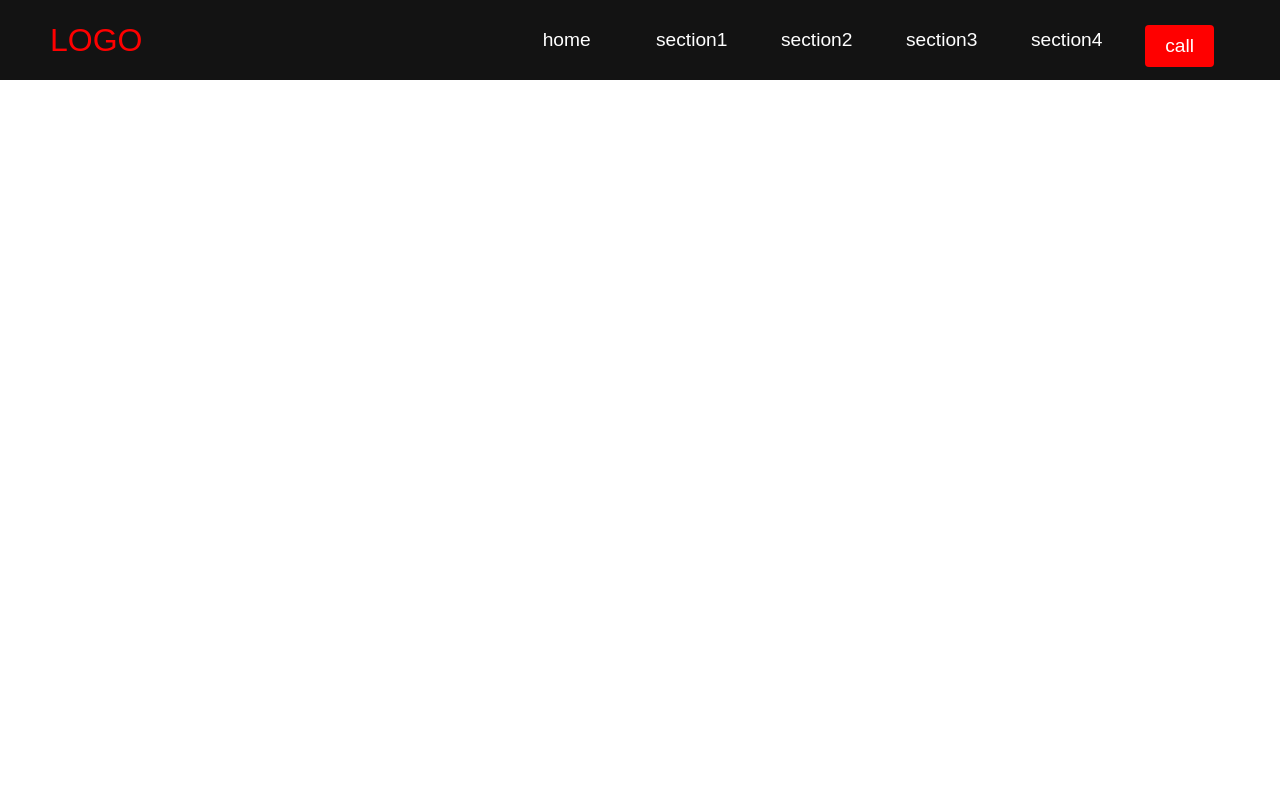
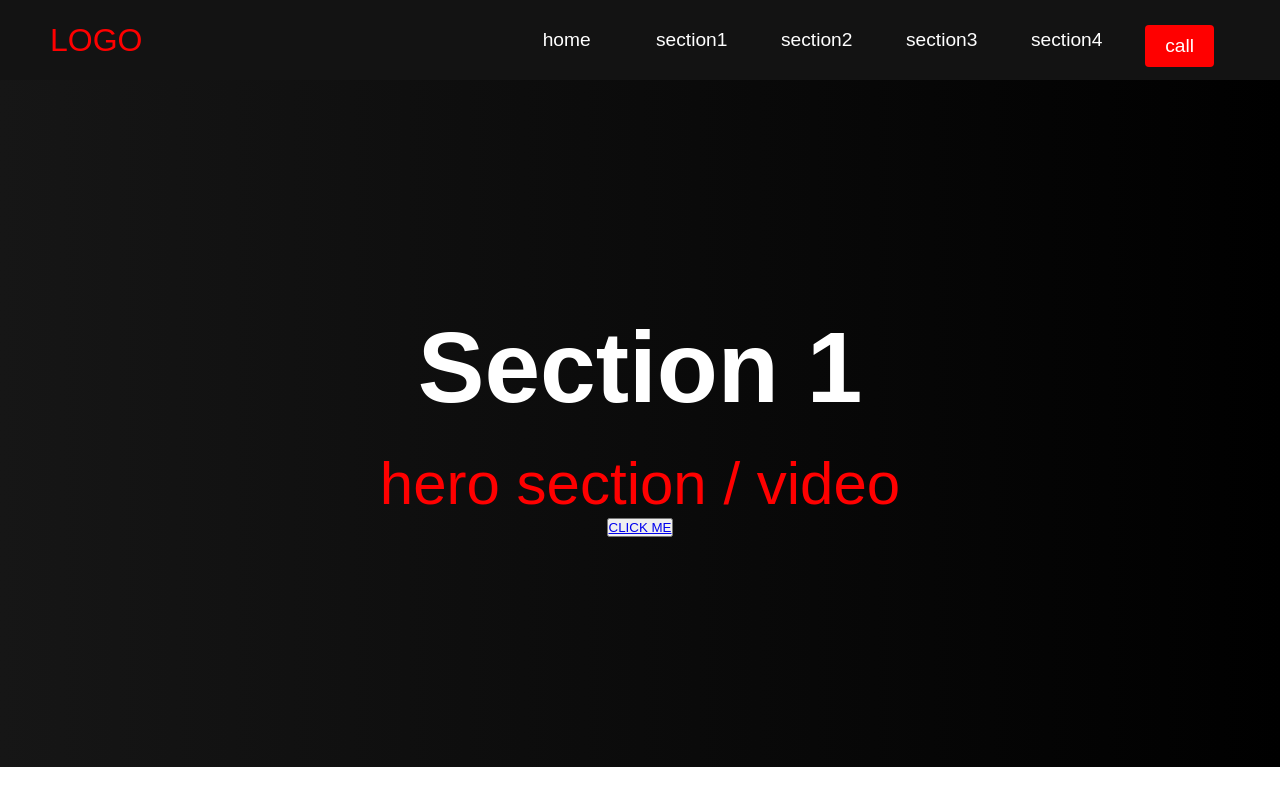
Before and after one commit to fosterhorak/template_simple_biz_site, a plain HTML site: page index.html in a window 1280 px wide. Drawn offline with Linux system fonts and the light colour scheme.

Commit message:
section1 html & css

```diff
--- a/index.html
+++ b/index.html
@@ -45,6 +45,17 @@
     </nav>
     <!-- end navbar section -->
 
+    <!-- section1 -->
+    <div class="section1" id="home">
+        <div class="section1_container">
+            <h1 class="section1_heading"> Section 1</h1>
+            <p class="section1_description">hero section / video </p>
+            <button class="main_btn"><a href="#">CLICK ME</a></button>
+        </div>
+    </div>
+
+    <!-- end section1 -->
+
 
 
 
--- a/styles.css
+++ b/styles.css
@@ -8,6 +8,7 @@
 
 }
 
+/* navbar styling */
 .navbar {
     background: #131313;
     height: 80px;
@@ -215,3 +216,52 @@
 
 
 }
+/* end navbar styling */
+
+
+
+/* section1 styling */
+.section1 {
+    background: #000000;
+    background: linear-gradient(to right, #161616, #000000);
+    padding: 200px 0;
+}
+
+.section1_container {
+    display: flex;
+    flex-direction: column;
+    justify-content: center;
+    align-items: center;
+    max-width: 1200px;
+    margin: 0 auto;
+    height: 90%;
+    text-align: center;
+    padding: 30px;
+    /* color: red; */
+}
+
+.section1_heading {
+    font-size: 100px;
+    margin-bottom: 24px;
+    color: #fff;
+}
+
+.section1_description {
+    font-size: 60px;
+    color: red;
+}
+
+.highlight {
+    border-bottom: 4px solid red;
+}
+
+@media screen and (max-width: 768px) {
+    .section1_heading {
+        font-size: 60px;
+    }
+    .section1_description {
+        font-size: 40px;
+    }
+}
+
+/* end section1 styling */
```
